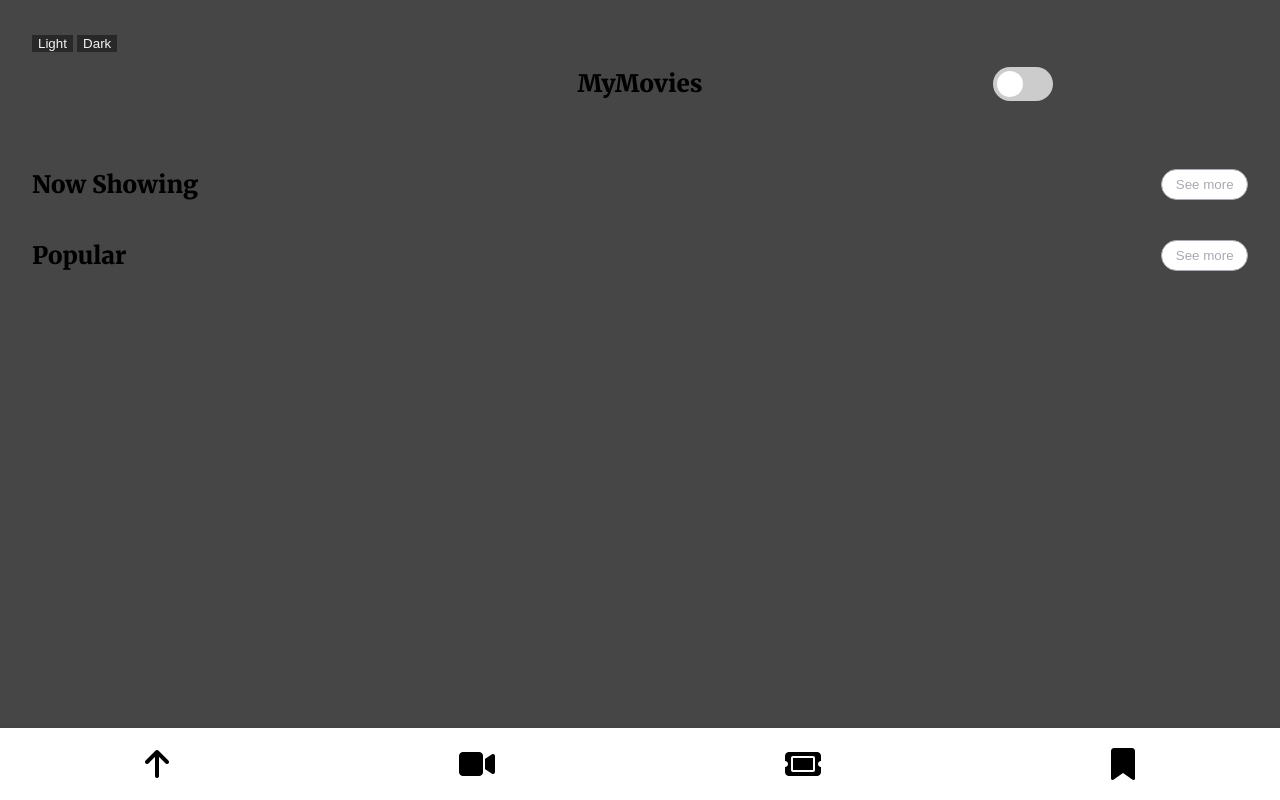
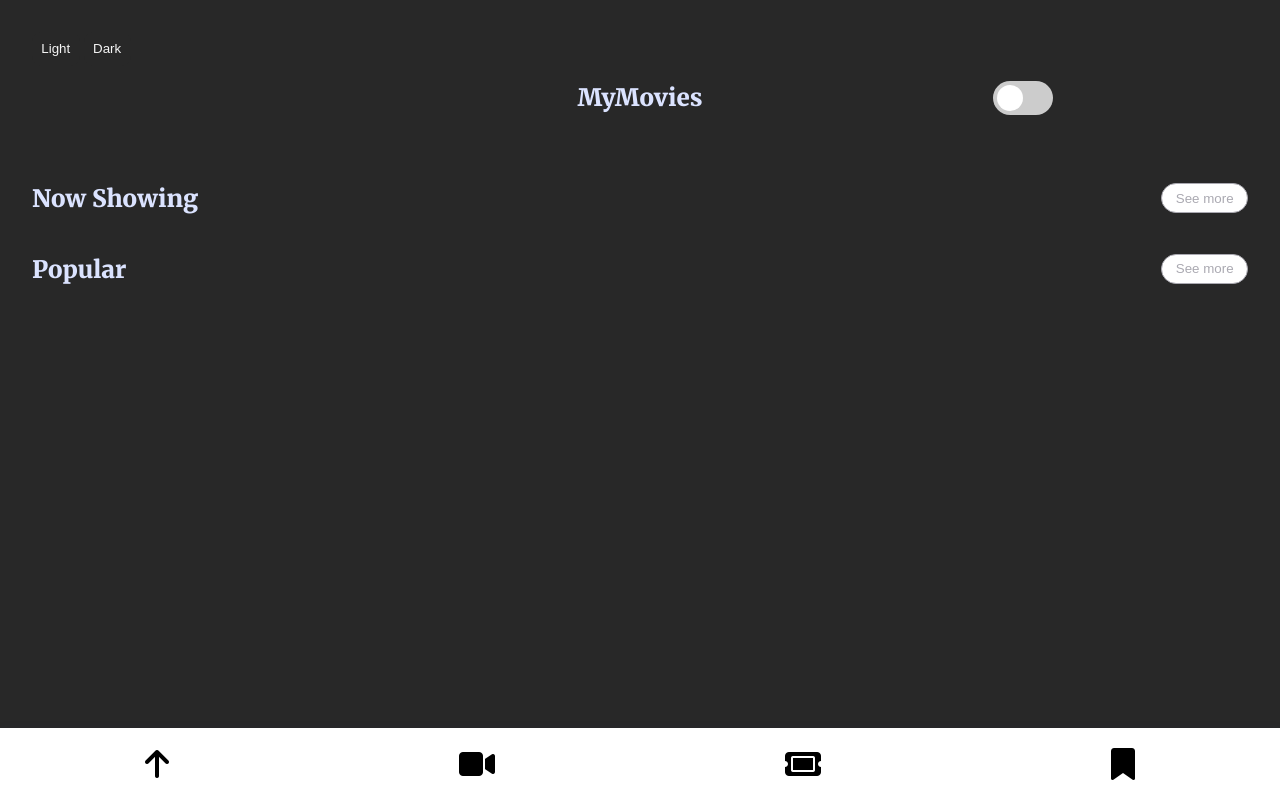
Before and after one commit to rts-cmk-wu08/mymovie-SebCodiing, a plain HTML site: page index.html in a window 1280 px wide. Both pictures are taken after a click on the button "Dark". Drawn offline with Linux system fonts and the light colour scheme; no server answers.

Commit message:
Det virkede ikke med ændring af tekstfarve i body i dark.css

```diff
--- a/index.html
+++ b/index.html
@@ -6,7 +6,6 @@
     <meta name="viewport" content="width=device-width, initial-scale=1.0">
     <title>MyMovies</title>
     <link rel="stylesheet" href="/style/style.css">
-
     <link rel="alternate stylesheet" href="/themes/light.css" title="light">
     <link rel="alternate stylesheet" href="/themes/dark.css" title="dark">
 
@@ -14,8 +13,7 @@
 </head>
 <body>
     <div class="wrapper" id="top">
-        <button class="button" data-mode="light">Light</button>
-        <button class="button" data-mode="dark">Dark</button>
+
     </div>
 
     <script src="/script/genres.js"></script>
--- a/script/app.js
+++ b/script/app.js
@@ -10,9 +10,9 @@ let wrapperElm = document.querySelector(".wrapper")
 
 let headerElm = document.createElement("header")
 headerElm.innerHTML = `
+<button class="button" data-mode="light">Light</button>
+<button class="button" data-mode="dark">Dark</button>
 <h1 class="myMovies">MyMovies</h1>
-<!-- <button class="button">Light</button>
-<button class="button">Dark</button> -->
 <label class="switch">
   <input type="checkbox">
   <span class="slider round">
--- a/style/detail.css
+++ b/style/detail.css
@@ -180,3 +180,8 @@ header i {
     font-family: 'Mulish', serif;
     text-transform: uppercase;
 }
+
+.button{
+    padding: 0.7em;
+    border-radius: 10px;
+}
--- a/style/style.css
+++ b/style/style.css
@@ -194,5 +194,6 @@ input:checked + .slider:before {
 }
 
 .button{
-
+    padding: 0.7em;
+    border-radius: 10px;
 }
--- a/themes/dark.css
+++ b/themes/dark.css
@@ -1,6 +1,11 @@
 body {
-    background-color: #464646;
-    color: #464646;
+    background-color: #282828;
+
+    /* det virkede ikke med ændring af farve af tekst med style i 'body'
+    /* color: #DBE3FF; */
+}
+h1, h2, h3, h4, h5, h6, p{
+    color: #DBE3FF
 }
 .button{
     background-color: #282828;
--- a/themes/light.css
+++ b/themes/light.css
@@ -2,6 +2,7 @@ body {
     background-color: #f5f5f5;
     color: #282828;
 }
+
 .button{
     background-color: #282828;
     color: #f5f5f5;
```
Also changed, not shown: detail.html (+8 -1 lines), script/detail.js (+4 -5 lines).
